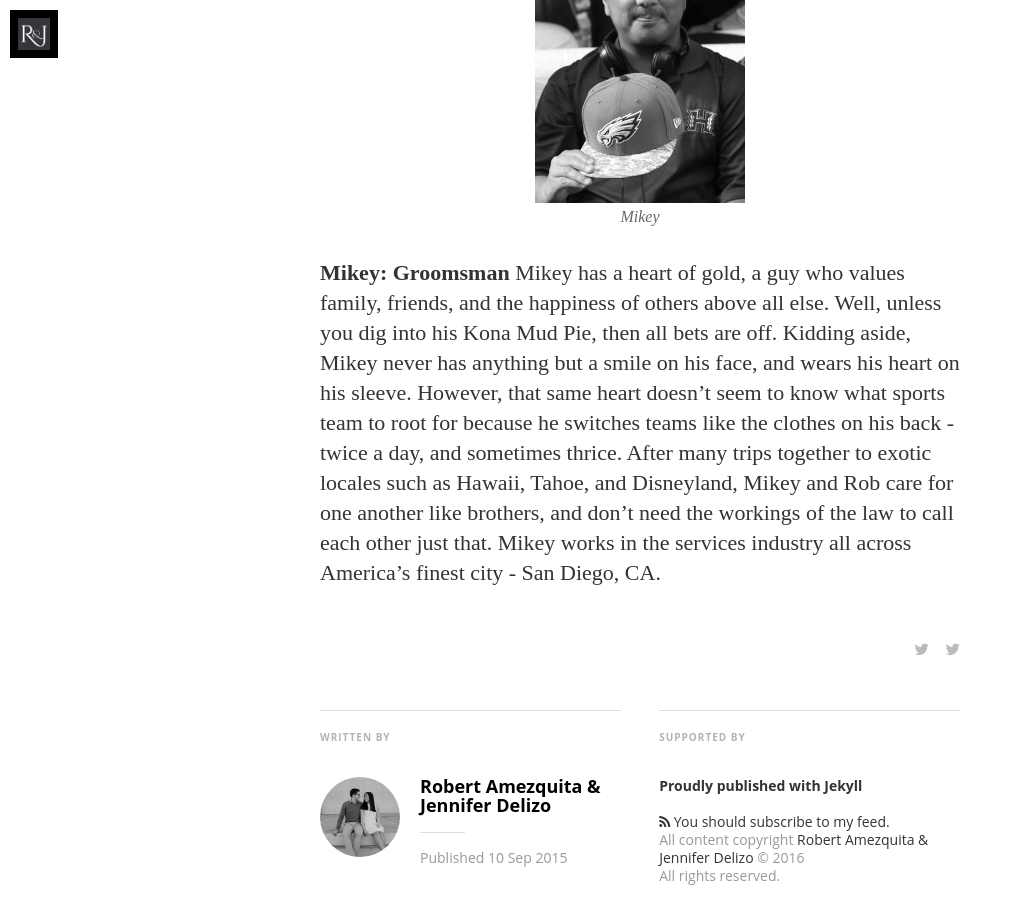
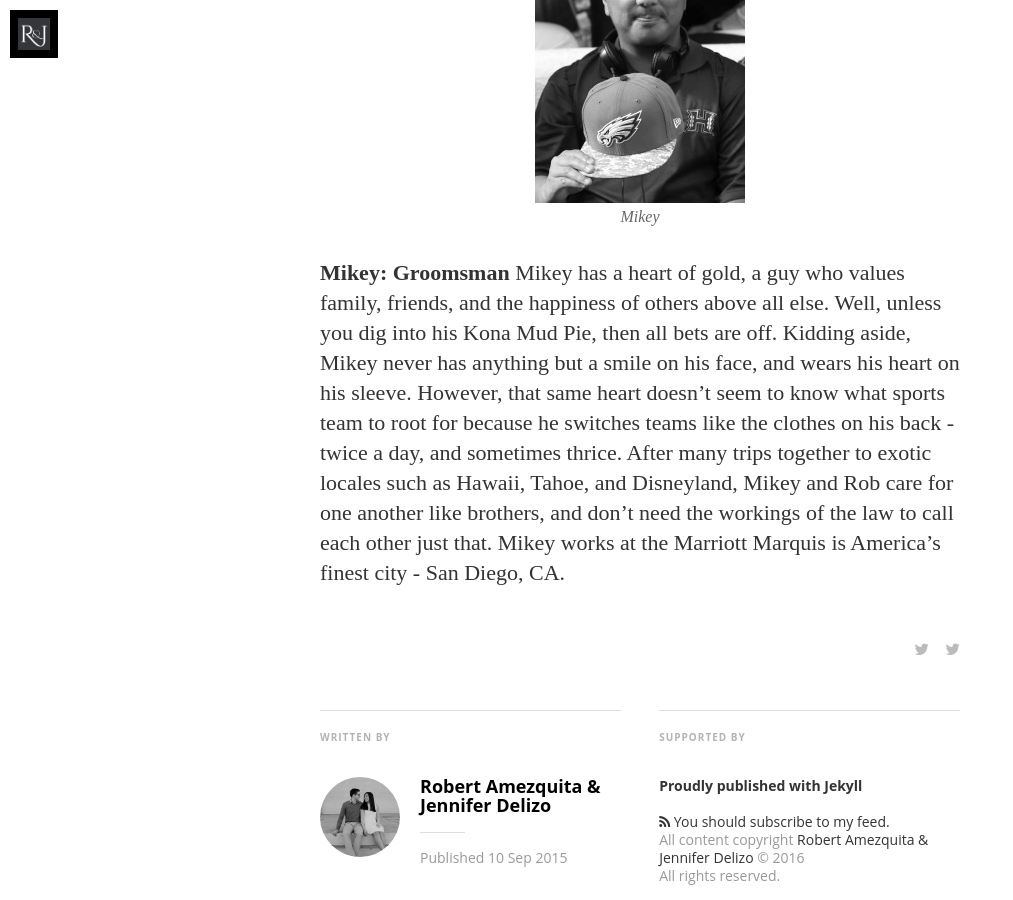
Before and after one commit to robertandjensayido/robertandjensayido.github.io, a Jekyll site: the page built from _posts/2016-09-10-meetthegroomsmen.md, in a window 1280 px wide and 900 px high, scrolled down 5926 px. Shown: the whole window, without its empty margins (0-1013 px from the left). Built offline with Jekyll 4.4.1, drawn with Linux system fonts in a browser that asks for light colours; nearby versions of some CDN libraries; some web fonts are replaced.

Commit message:
Update 2016-09-10-meetthegroomsmen.md
Jen changed Mike's work description

```diff
--- a/_posts/2016-09-10-meetthegroomsmen.md
+++ b/_posts/2016-09-10-meetthegroomsmen.md
@@ -35,4 +35,4 @@
 
 <center><img src="/assets/page_images/groomsmen/mikey.jpg" height="300" alt="Mikey"></center>
 **Mikey: Groomsman**
-Mikey has a heart of gold, a guy who values family, friends, and the happiness of others above all else. Well, unless you dig into his Kona Mud Pie, then all bets are off. Kidding aside, Mikey never has anything but a smile on his face, and wears his heart on his sleeve. However, that same heart doesn't seem to know what sports team to root for because he switches teams like the clothes on his back - twice a day, and sometimes thrice. After many trips together to exotic locales such as Hawaii, Tahoe, and Disneyland, Mikey and Rob care for one another like brothers, and don't need the workings of the law to call each other just that. Mikey works in the services industry all across America's finest city - San Diego, CA.
+Mikey has a heart of gold, a guy who values family, friends, and the happiness of others above all else. Well, unless you dig into his Kona Mud Pie, then all bets are off. Kidding aside, Mikey never has anything but a smile on his face, and wears his heart on his sleeve. However, that same heart doesn't seem to know what sports team to root for because he switches teams like the clothes on his back - twice a day, and sometimes thrice. After many trips together to exotic locales such as Hawaii, Tahoe, and Disneyland, Mikey and Rob care for one another like brothers, and don't need the workings of the law to call each other just that. Mikey works at the Marriott Marquis is America's finest city - San Diego, CA.
```
